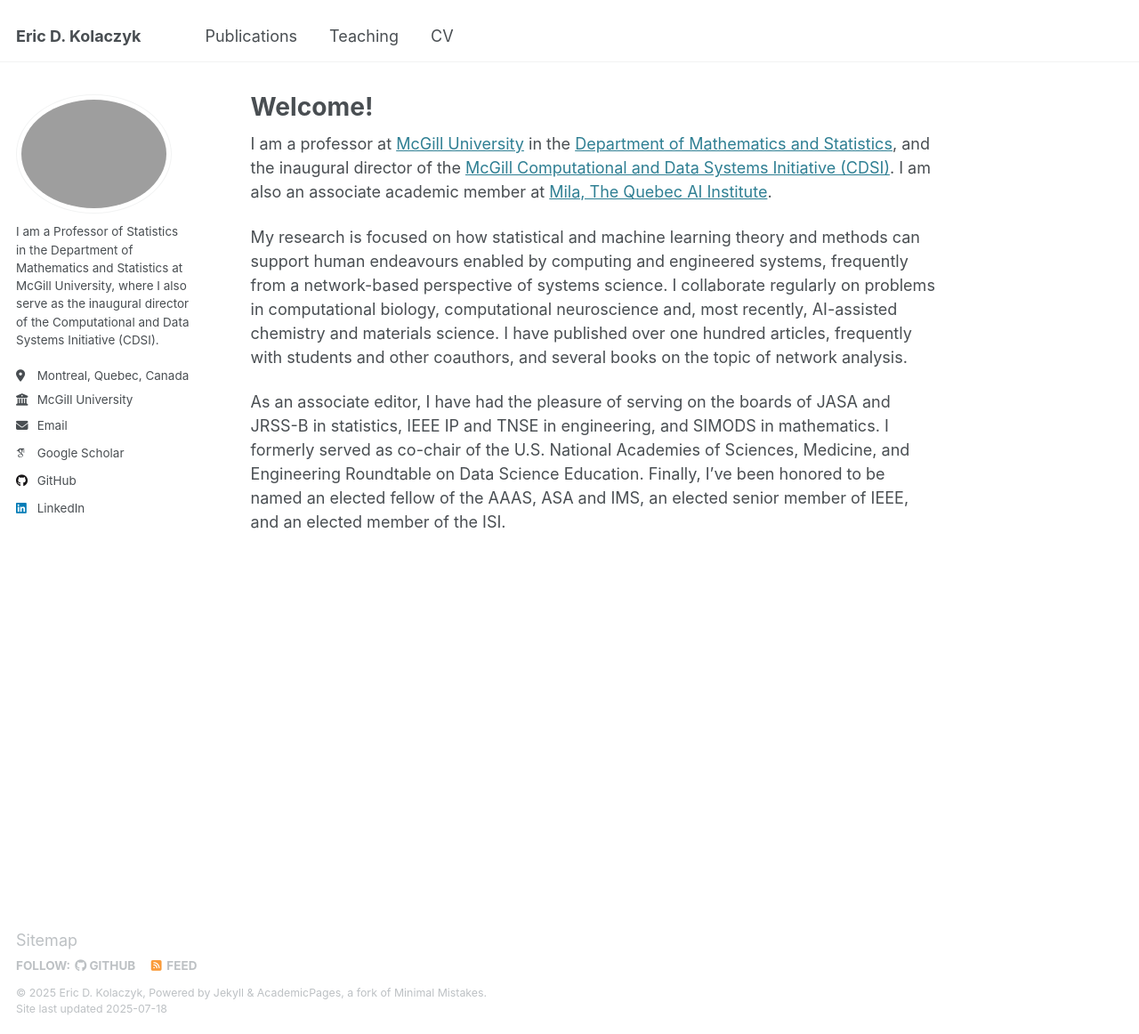
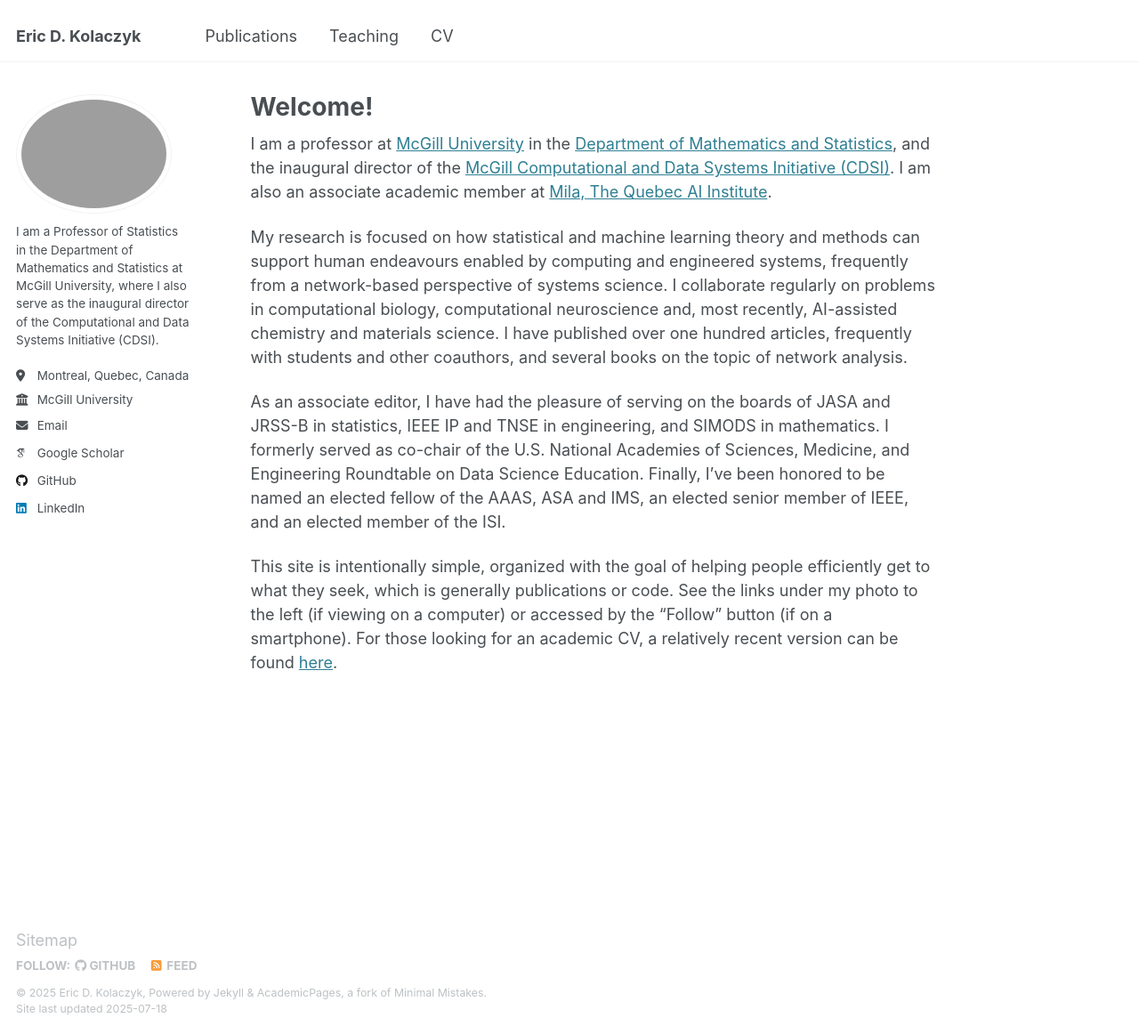
Before and after one commit to kolaczyk/kolaczyk.github.io, a Jekyll site: the page built from _pages/about.md, in a window 1280 px wide and 1162 px high. Shown: the whole window at 89% size. Built offline with Jekyll 4.4.1, drawn with Linux system fonts in a browser that asks for light colours; some web fonts are replaced.

Commit message:
Update about.md

```diff
--- a/_pages/about.md
+++ b/_pages/about.md
@@ -12,3 +12,5 @@ I am a professor at [McGill University](https://www.mcgill.ca/) in the [Departme
 My research is focused on how statistical and machine learning theory and methods can support human endeavours enabled by computing and engineered systems, frequently from a network-based perspective of systems science. I collaborate regularly on problems in computational biology, computational neuroscience and, most recently, AI-assisted chemistry and materials science. I have published over one hundred articles, frequently with students and other coauthors, and several books on the topic of network analysis.
 
 As an associate editor, I have had the pleasure of serving on the boards of JASA and JRSS-B in statistics, IEEE IP and TNSE in engineering, and SIMODS in mathematics. I formerly served as co-chair of the U.S. National Academies of Sciences, Medicine, and Engineering Roundtable on Data Science Education. Finally, I've been honored to be named an elected fellow of the AAAS, ASA and IMS, an elected senior member of IEEE, and an elected member of the ISI.
+
+This site is intentionally simple, organized with the goal of helping people efficiently get to what they seek, which is generally publications or code. See the links under my photo to the left (if viewing on a computer) or accessed by the "Follow" button (if on a smartphone).  For those looking for an academic CV, a relatively recent version can be found [here](https://kolaczyk.github.io/cv.pdf).
```
